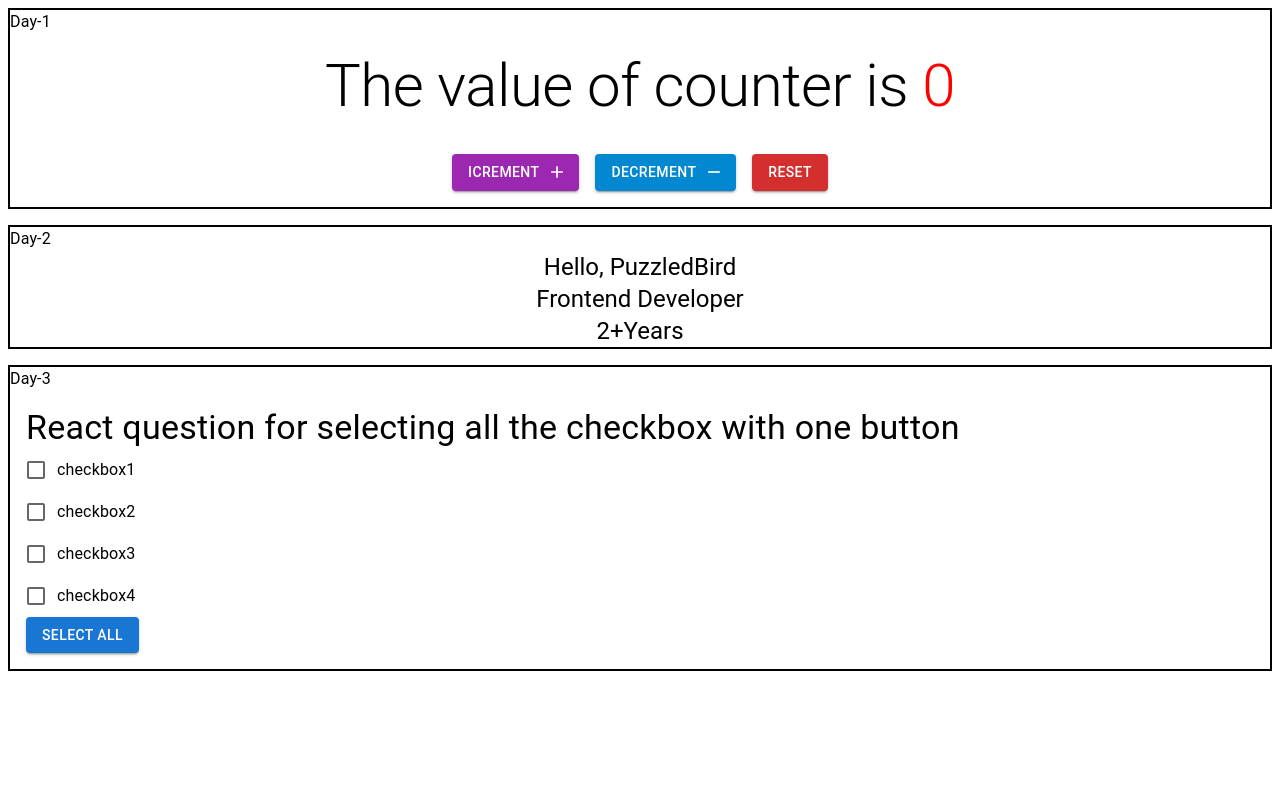
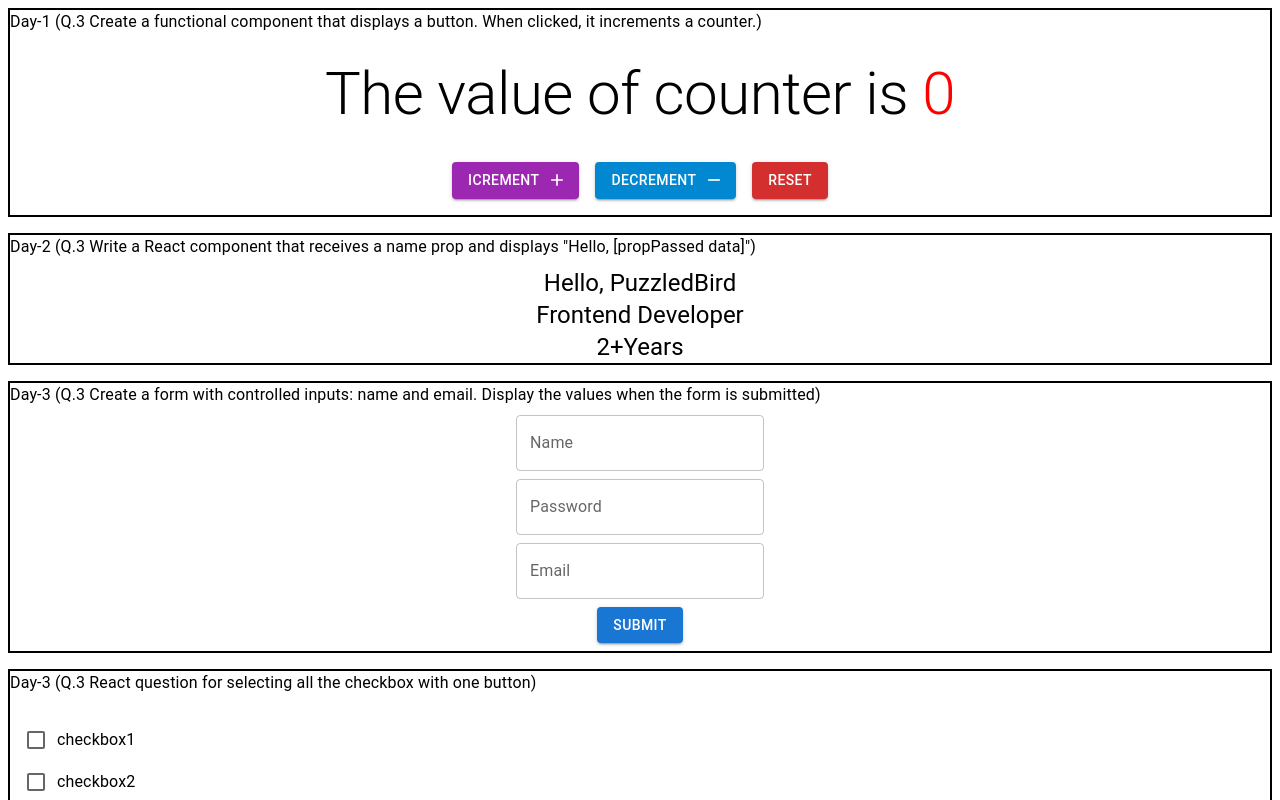
Before and after one commit to sss1stclass/React_daily_Practise, a React (Vite) app: page / in a window 1280 px wide. Shown: the top 800 px of the page. Built offline with nearby package versions, Linux system fonts and the light colour scheme.

Commit message:
day-3 controlled form

```diff
--- a/src/App.tsx
+++ b/src/App.tsx
@@ -5,6 +5,7 @@ import { createContext, useState } from 'react'
 // import RefDemo from './components/RefDemo';
 // import FormData from './components/FormData';
 import { React1CheckBox } from './components/React1CheckBox';
+import Day3_ControlledForm from './components/Day3_ControlledForm';
 import TestComponent from './components/TestComponent';
 import Day2_Prop from './components/Day2_Prop';
 import Day1 from './components/Day1';
@@ -31,15 +32,19 @@ function App() {
     <Box p={1}>
 
       <Box mb={2} sx={{ border: '2px solid black' }}>
-        <Typography variant='body1'>Day-1</Typography>
+        <Typography mb={1} variant='body1'>Day-1 (Q.3  Create a functional component that displays a button. When clicked, it increments a counter.)</Typography>
         <Day1 />
       </Box>
       <Box mb={2} sx={{ border: '2px solid black' }}>
-        <Typography variant='body1'>Day-2</Typography>
+        <Typography mb={1} variant='body1'>Day-2 (Q.3  Write a React component that receives a name prop and displays "Hello, [propPassed data]")</Typography>
         <Day2_Prop  details= {obj}/>
       </Box>
       <Box mb={2} sx={{ border: '2px solid black' }}>
-        <Typography variant='body1'>Day-3</Typography>
+        <Typography mb={1} variant='body1'>Day-3 (Q.3 Create a form with controlled inputs: name and email. Display the values when the form is submitted)</Typography>
+        <Day3_ControlledForm />
+      </Box>
+      <Box mb={2} sx={{ border: '2px solid black' }}>
+        <Typography mb={1} variant='body1'>Day-3  (Q.3  React question for selecting all the checkbox with one button)</Typography>
         <React1CheckBox />
       </Box>
     </Box>
--- /dev/null
+++ b/src/components/Day3_ControlledForm.tsx
@@ -0,0 +1,47 @@
+import { Password } from '@mui/icons-material';
+import { Box, Button, TextField } from '@mui/material'
+import React, { useState } from 'react'
+
+const Day3_ControlledForm = () => {
+    const [data, setData] = useState({
+        name: '',
+        password: '',
+        email:''
+    });
+
+    const handleClick = (event: any) => {
+        const { name, value } = event.target;
+        setData({
+            ...data,
+            [name]: value,
+        })
+    }
+
+    const handleSubmit = (event: any) => {
+        event.preventDefault();
+        alert(JSON.stringify(data, null, 2));
+        setData({
+            name: '',
+            password: '',
+            email:''
+        })
+    }
+
+
+
+    return (
+        <form onSubmit={handleSubmit}>
+            <Box display='flex' flexDirection='column' justifyContent='center' alignItems='center'>
+                <TextField sx={{ mb: 1 }} variant="outlined" label='Name' name='name' value={data.name} onChange={handleClick} />
+                <TextField type='password' sx={{ mb: 1 }} variant="outlined" label='Password' name='password' value={data.password} onChange={handleClick} />
+                <TextField type='email' variant="outlined" label='Email' name='email' value={data.email} onChange={handleClick} />
+                <Box mt={1} mb={1} display='flex' justifyContent='center' alignItems='center'>
+                    <Button type='submit' variant='contained'>Submit</Button>
+                </Box>
+
+            </Box>
+        </form>
+    )
+}
+
+export default Day3_ControlledForm;
--- a/src/components/React1CheckBox.tsx
+++ b/src/components/React1CheckBox.tsx
@@ -30,9 +30,6 @@ export const React1CheckBox = () => {
     return (
         <>
             <Box p={2}>
-                <Typography variant='h4'>
-                    React question for selecting all the checkbox with one button
-                </Typography>
                 <FormGroup>
                     <FormControlLabel control={<Checkbox name='checkbox1' checked={selectaAll.checkbox1} onChange={handleEach} />} label="checkbox1" />
                     <FormControlLabel control={<Checkbox name='checkbox2' checked={selectaAll.checkbox2} onChange={handleEach} />} label="checkbox2" />
```
